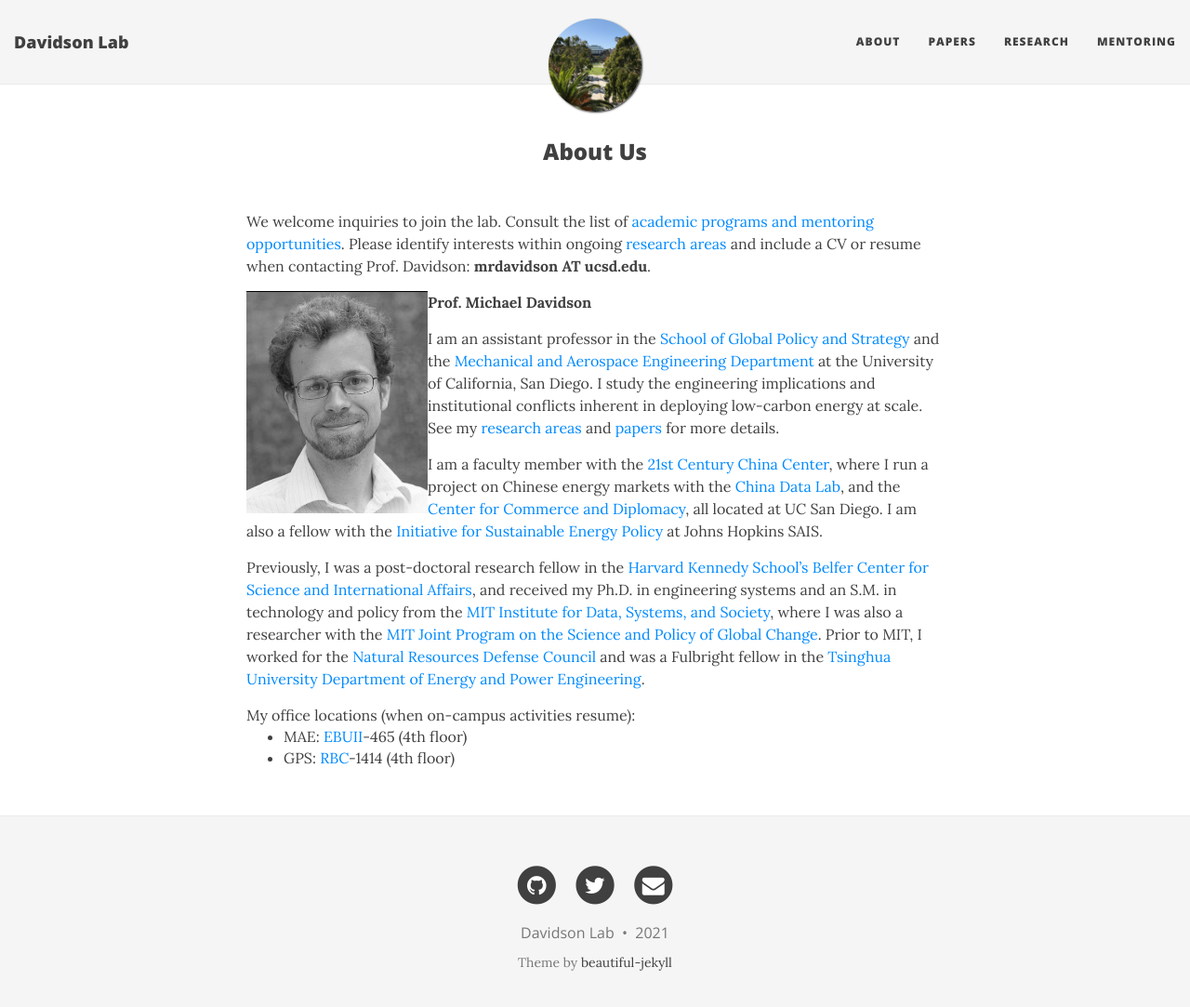
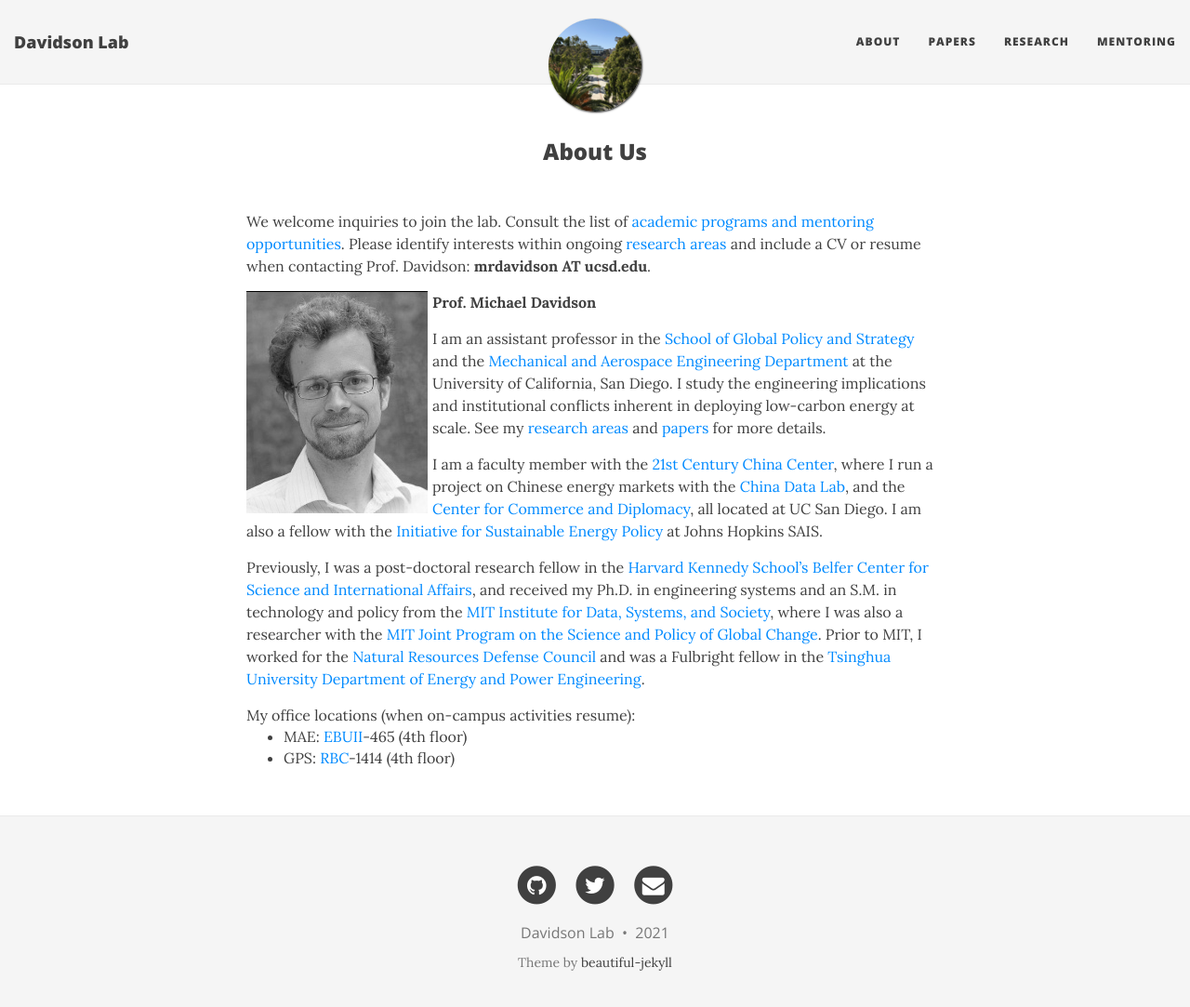
Before and after one commit to east-winds/east-winds.github.io, a Jekyll site: the page built from about.md, in a window 1280 px wide and 1096 px high. Shown: the top 1083 px of the window at 93% size. Built offline with Jekyll 4.4.1, drawn with Linux system fonts in a browser that asks for light colours; nearby versions of some CDN libraries.

Commit message:
img padding

```diff
--- a/css/main.css
+++ b/css/main.css
@@ -128,10 +128,12 @@ img + em {
 
 img[alt$=">"] {
   float: right;
+	padding-left: 5px;
 }
 
 img[alt$="<"] {
   float: left;
+	padding-right: 5px;
 }
 
 img[alt$="><"] {
```
